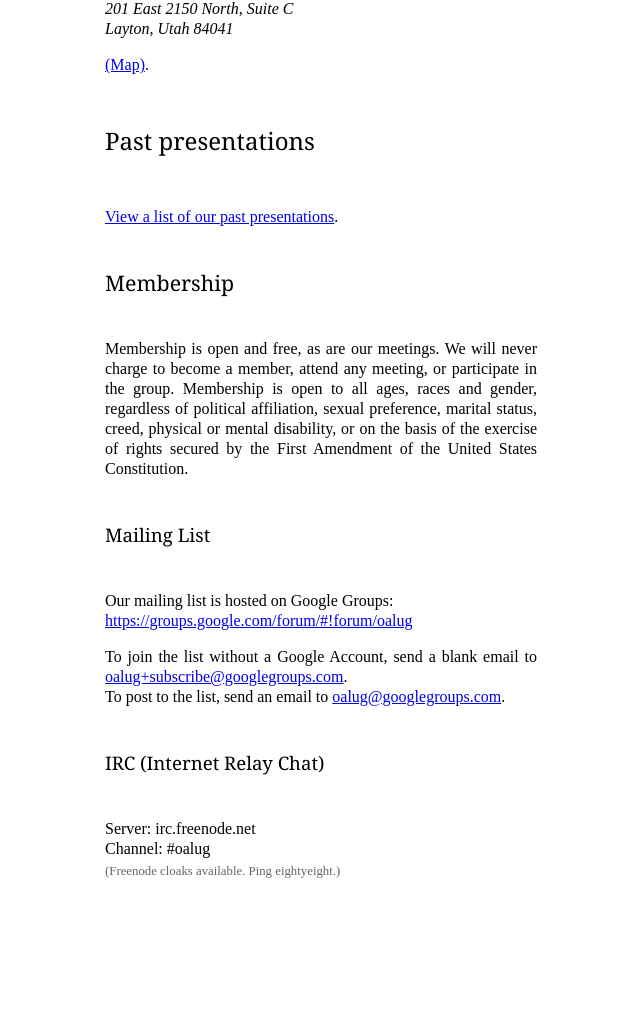
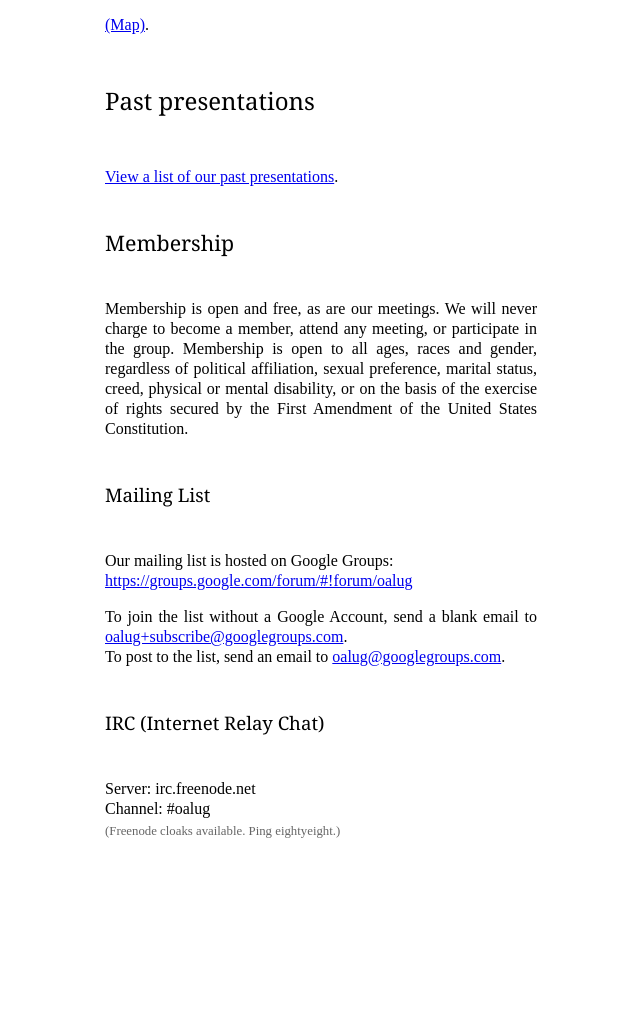
Before and after one commit to oalug/oalug.github.com, a Jekyll site: the page built from index.html, in a window 1280 px wide. Shown: the part 820-1847 px from the top of the page, without its empty margins (283-923 px from the left). Built offline with Jekyll 4.4.1, drawn with Linux system fonts in a browser that asks for light colours; some web fonts are replaced; after the commit the page ends 1807 px from its top, so only the background shows below that; some of the changed text lies outside the part shown.

```diff
--- a/index.html
+++ b/index.html
@@ -27,9 +27,7 @@ helping the local community.</p>
         src="http://www.google.com/calendar/images/ext/gc_button1.gif"></a></p>
 
     <address>
-        Divergent Logic (upstairs)<br>
-        201 East 2150 North, Suite C<br>
-        Layton, Utah 84041
+        Check mailing list for location.
     </address>
 
     <p><a href="{{ page.url-map }}">(Map)</a>.</p>
```
